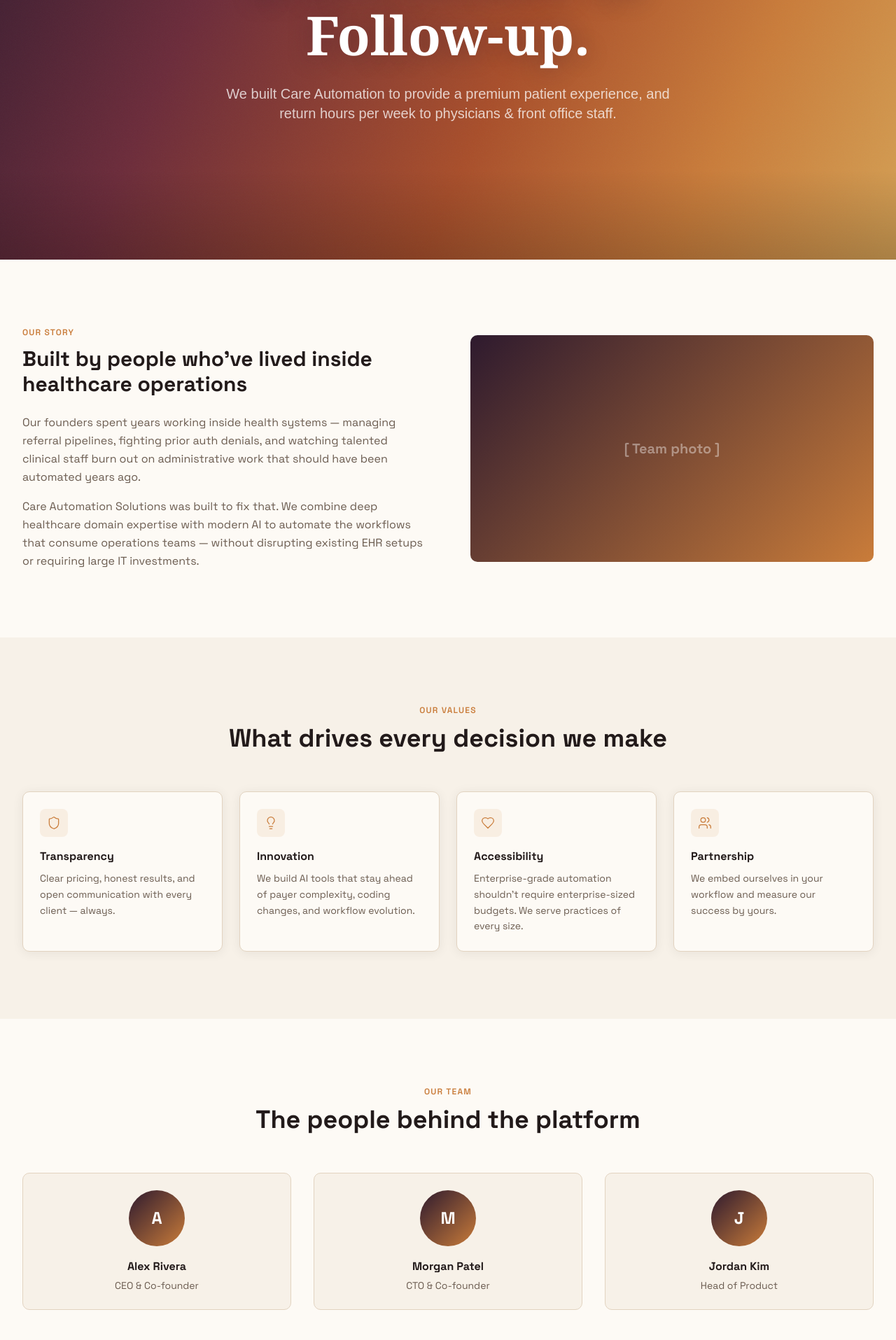
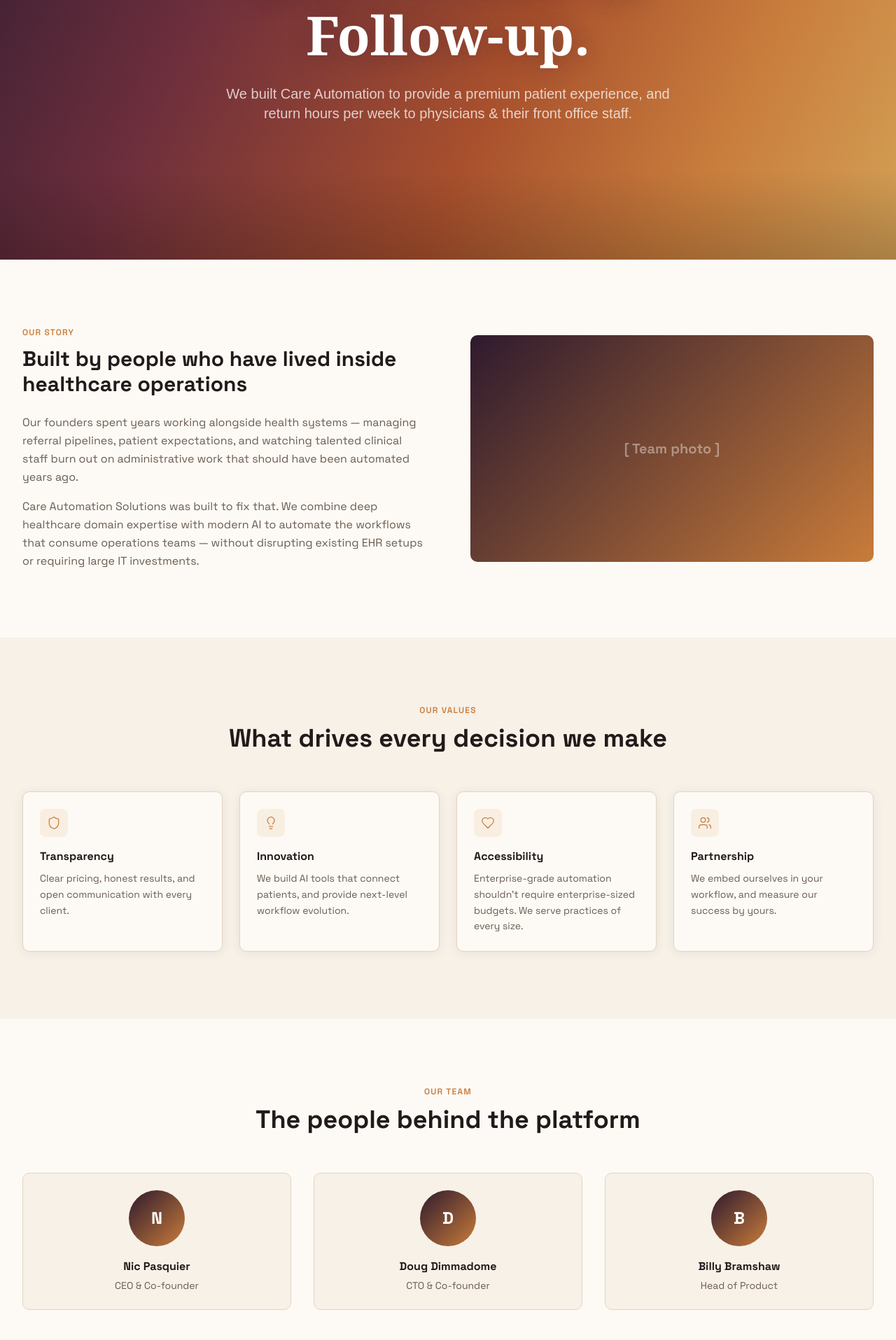
Before and after one commit to nicpasquier/CareAutomationTest, a Next.js app: page /about in a window 1280 px wide. Shown: the part 365-2280 px from the top of the page at 70% size. Built offline with nearby package versions, Linux system fonts and the light colour scheme.

Commit message:
Refactor descriptions and titles for clarity

```diff
--- a/app/about/page.tsx
+++ b/app/about/page.tsx
@@ -12,10 +12,10 @@ export const metadata: Metadata = {
 }
 
 const VALUES = [
-  { Icon: Shield,     title: 'Transparency',  description: 'Clear pricing, honest results, and open communication with every client — always.' },
-  { Icon: Lightbulb, title: 'Innovation',     description: 'We build AI tools that stay ahead of payer complexity, coding changes, and workflow evolution.' },
+  { Icon: Shield,     title: 'Transparency',  description: 'Clear pricing, honest results, and open communication with every client.' },
+  { Icon: Lightbulb, title: 'Innovation',     description: 'We build AI tools that connect patients, and provide next-level workflow evolution.' },
   { Icon: Heart,     title: 'Accessibility', description: 'Enterprise-grade automation shouldn\'t require enterprise-sized budgets. We serve practices of every size.' },
-  { Icon: Users,     title: 'Partnership',   description: 'We embed ourselves in your workflow and measure our success by yours.' },
+  { Icon: Users,     title: 'Partnership',   description: 'We embed ourselves in your workflow, and measure our success by yours.' },
 ]
 
 export default function AboutPage() {
@@ -23,8 +23,8 @@ export default function AboutPage() {
     <>
       <HeroSection
         eyebrow="About Care Automation Solutions"
-        title="Patient outreach, from Intake to Follow-up."
-        subtitle="We built Care Automation to provide a premium patient experience,  and return hours per week to physicians & front office staff."
+        title="Patient Outreach, from Intake to Follow-up."
+        subtitle="We built Care Automation to provide a premium patient experience,  and return hours per week to physicians & their front office staff."
         centered
       />
 
@@ -33,10 +33,10 @@ export default function AboutPage() {
           <div>
             <p className="text-summit-amber font-semibold text-xs uppercase tracking-widest mb-3">Our Story</p>
             <h2 className="font-display font-bold text-summit-slate text-3xl mb-6">
-              Built by people who've lived inside healthcare operations
+              Built by people who have lived inside healthcare operations
             </h2>
             <p className="text-summit-stone leading-relaxed mb-4">
-              Our founders spent years working inside health systems — managing referral pipelines, fighting prior auth denials, and watching talented clinical staff burn out on administrative work that should have been automated years ago.
+              Our founders spent years working alongside health systems — managing referral pipelines, patient expectations, and watching talented clinical staff burn out on administrative work that should have been automated years ago.
             </p>
             <p className="text-summit-stone leading-relaxed">
               Care Automation Solutions was built to fix that. We combine deep healthcare domain expertise with modern AI to automate the workflows that consume operations teams — without disrupting existing EHR setups or requiring large IT investments.
@@ -60,9 +60,9 @@ export default function AboutPage() {
         <SectionHeader eyebrow="Our Team" title="The people behind the platform" />
         <div className="grid grid-cols-1 sm:grid-cols-2 lg:grid-cols-3 gap-8">
           {[
-            { name: 'Alex Rivera',  role: 'CEO & Co-founder' },
-            { name: 'Morgan Patel', role: 'CTO & Co-founder' },
-            { name: 'Jordan Kim',   role: 'Head of Product' },
+            { name: 'Nic Pasquier',  role: 'CEO & Co-founder' },
+            { name: 'Doug Dimmadome', role: 'CTO & Co-founder' },
+            { name: 'Billy Bramshaw',   role: 'Head of Product' },
           ].map(({ name, role }) => (
             <div key={name} className="bg-summit-mist rounded-card p-6 border border-summit-dusk text-center">
               <div className="w-20 h-20 rounded-full mx-auto mb-4 flex items-center justify-center text-white font-bold text-2xl"
```
